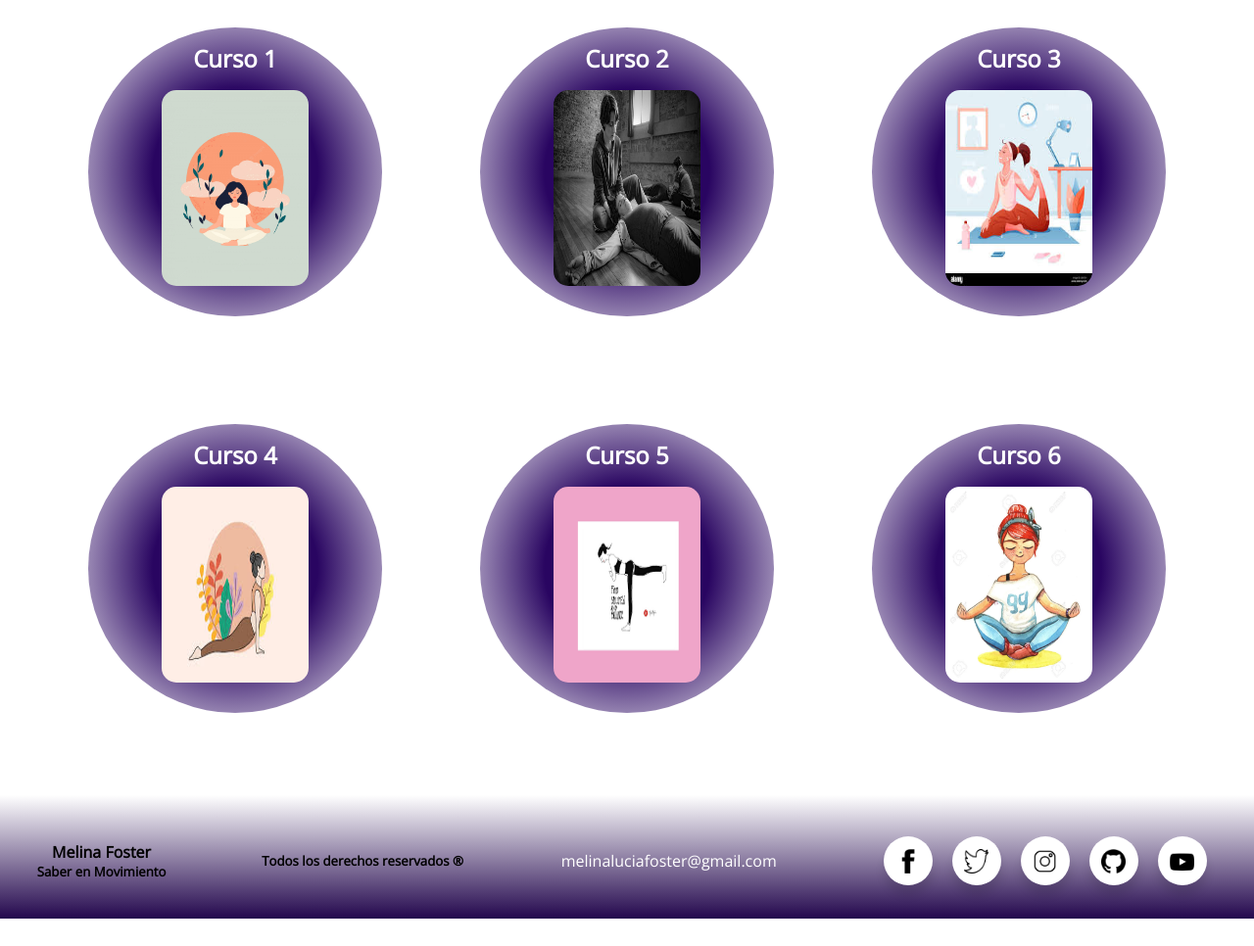
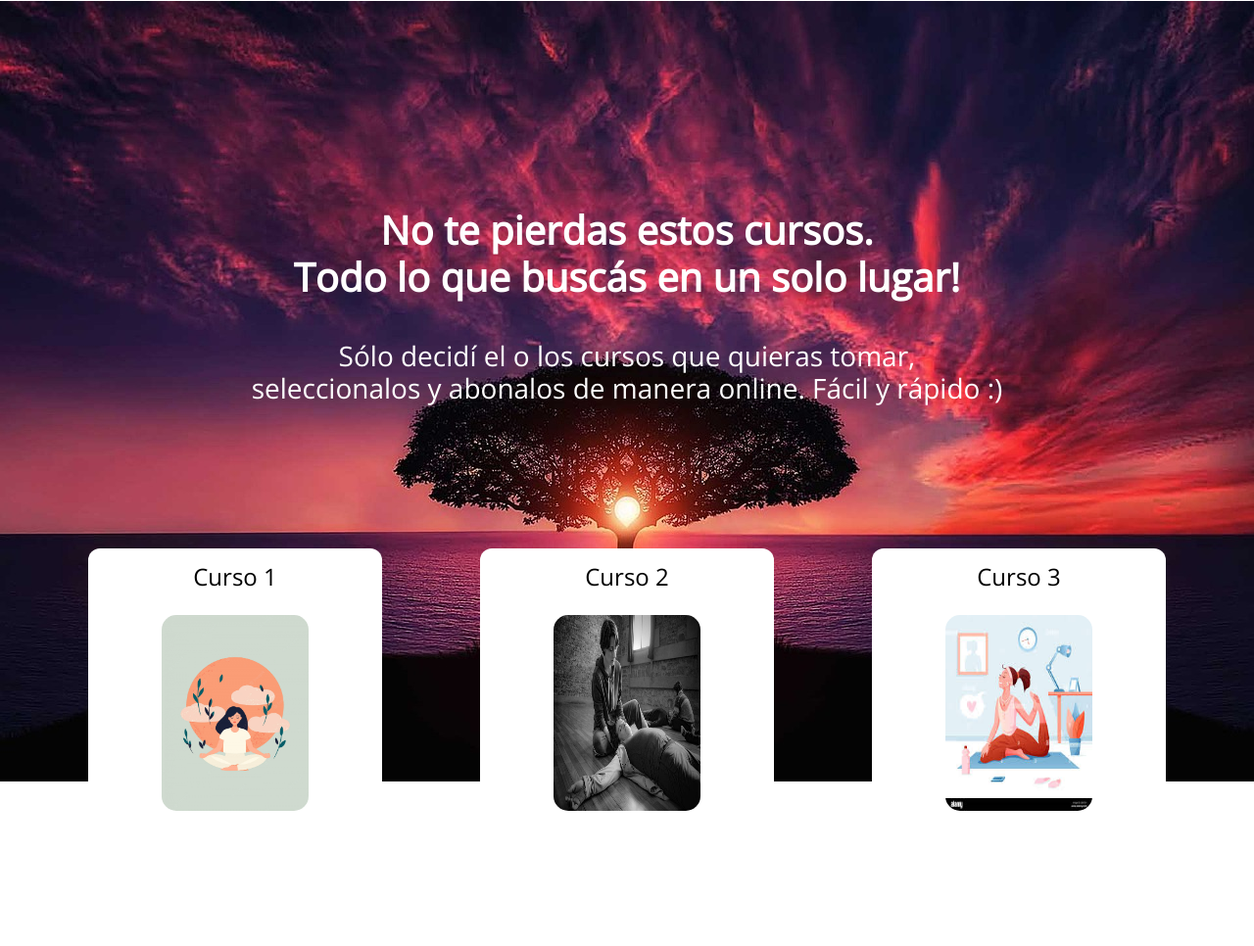
Before and after one commit to fabiobuchanan/proyectomeli, a plain HTML site: page pages/cursos.html in a window 1280 px wide. Shown: the part 601-1567 px from the top of the page at 98% size. Before the commit the page ends 1539 px from the top, so only its background shows below. Drawn offline with nearby package versions, Linux system fonts and the light colour scheme.

Commit message:
Agregué Bootstrap, voy a seguir modificando para adaptar algunas de las páginas

```diff
--- a/css/styles.css
+++ b/css/styles.css
@@ -6,7 +6,10 @@
 
 body {
     font-family: 'Open Sans', sans-serif;
+    height: 100%;
+    width: 100%;
     max-width: 100%;
+    font-size: 62.5%;
 }
 
 
@@ -95,7 +98,7 @@ body {
     background-position: center;
     background-size: cover;
     position: relative;
-    gap: 2rem;
+    font-size: 1.1rem;
 }
 
 @media screen and (min-width: 576px) {
@@ -190,6 +193,7 @@ li:hover {
     flex-direction: column;
     gap: 2rem;
     padding-bottom: 1rem;
+    font-size: 1rem;
 }
 
 @media screen and (min-width: 768px) {
@@ -278,6 +282,7 @@ li:hover {
     font-size: larger;
     margin-bottom: 3rem;
     gap: 3rem;
+    font-size: 1.3rem;
 }
 
 @media screen and (min-width: 768px) {
@@ -374,13 +379,25 @@ li:hover {
     flex-direction: column;
     align-items: center;
     gap: 3rem;
+    margin-top: 3rem;
     margin-bottom: 6rem;
+    font-size: 1.3rem;
+    padding-top: 4rem;
+    padding-bottom: 3rem;
+    background: #457fca;
+    background: -webkit-linear-gradient(to right, #5691c8, #457fca);
+    background: linear-gradient(to right, #5691c8, #457fca);
+    height: 800px;
 }
 
 .acerca-denosotros__texto {
     text-align: center;
     padding-left: 15px;
     padding-right: 15px;
+}
+
+.acerca-denosotros__titulo {
+    text-align: center;
 }
 
 @media screen and (min-width: 1024px) {
@@ -390,11 +407,12 @@ li:hover {
         "titulo3 titulo3"
         "texto3 video3" ;
         grid-template-columns: 30%;
-        grid-template-rows: 2fr;
+        grid-template-rows: 50px 300px;
         column-gap: 4rem;
         row-gap: 4rem ;
         justify-content: center;
-        margin-bottom: 8rem;
+        margin-bottom: 5rem;
+        height: 600px ;
     }
 
     .acerca-denosotros__titulo {
@@ -425,11 +443,9 @@ footer {
     background: -webkit-linear-gradient(#fff, #23074d);
     background: linear-gradient(#fff, #23074d);
     padding-top: 2rem;
-    max-width: 100%;
     display: flex;
     flex-direction: column;
     align-items: center;
-    gap: 1rem;
 }
 
 footer img {
@@ -447,6 +463,12 @@ footer img {
     text-align: center;
 }
 
+.footer h4, h5 {
+    font-size: 1rem;
+    font-weight:bold;
+}
+
+/*
 .youtube {
     height: 32px;
     width: 32px;
@@ -457,7 +479,7 @@ footer img {
     flex-direction: row;
     justify-content: space-around;
     gap: 2rem;
-}
+}*/
 
 
 .parrafo p {
@@ -467,6 +489,7 @@ footer img {
     border-image-width: 2rem;
     border-radius: 6px;
     color: #fff;
+    font-size: 1.2rem;
 }
 
 @media screen and (min-width: 768px) {
@@ -482,12 +505,15 @@ footer img {
 
 }
 
+/* ICONOS REDES EN FOOTER */
 
 @import url("https://fonts.googleapis.com/css2?family=Poppins&display=swap");
 
 .wrapper {
   display: inline-flex;
   list-style: none;
+  padding-left: 0;
+  gap: 5px;
 }
 
 .wrapper .icon {
@@ -495,7 +521,7 @@ footer img {
   background: #ffffff;
   border-radius: 50%;
   padding-left: 12px;
-  margin: 10px;
+
   width: 50px;
   height: 50px;
   font-size: 18px;
@@ -591,6 +617,7 @@ footer img {
     gap: 1.5rem;
     padding-bottom: 1.5rem;
     max-width: 100%;
+    height: 100%;
     margin: 4rem 4rem;
 }
 
@@ -642,6 +669,7 @@ footer img {
     align-items: center;
     justify-content: center;
     gap: .5rem;
+    font-size: 1rem;
 }
 
 
@@ -650,6 +678,7 @@ footer img {
     flex-direction: column;
     align-items: center;
     gap: .5rem;
+    font-size: 1.3rem;
 }
 
 .clases__video-texto p {
@@ -666,14 +695,23 @@ footer img {
 
 /* PÁGINA "CURSOS" ---------------------------------------------------------------------------------------*/
 
+    #cursos {
+        background-image: url(../img/landscape2.jpg);
+        background-repeat: no-repeat;
+        background-position: center;
+        background-attachment: fixed;
+        height: 2000px;
+    }
+
     #grid {
-        height: 2500px;
+        height: 100%;
+        width: 100%;
         display: flex;
         align-items: center;
         justify-content: center;
         flex-direction: column;
-        margin-top: 250px;
-        margin-bottom: 17rem;
+        margin-top: 20px;
+        margin-bottom: 10rem;
         gap: 8rem;
     }
 
@@ -692,7 +730,7 @@ footer img {
         background-color:#23074d;
         color: #fff;
         border: solid #23074d 20px;
-        border-radius: 20px;
+        border-radius: 12px;
         padding: 20px;
         font-size: 150%;
         text-align: center;
@@ -719,17 +757,58 @@ footer img {
         flex-direction: column;
         align-items: center;
         gap: 2rem;
+        color: white;
     }
 
-@media screen and (min-width: 768px) {
+    @media screen and (min-width: 768px) {
+        #grid {
+            height: 100%;
+            width: 100%;
+            display: flex;
+            align-items: center;
+            justify-content: center;
+            flex-direction: column;
+        }
+
+        .grid__productos {
+            display: grid;
+            grid-template-columns: 300px 300px;
+            grid-gap: 100px;
+            color: #444;
+            justify-content: center;
+        }
+
+        .box {
+            background-color: #979797;
+            color: #fff;
+            border: #23074d;
+            padding: 15px;
+            font-size: 150%;
+            align-content: center;
+            text-align: center;
+            gap: 1rem;
+        }
+
+        .grid__productos div {
+            justify-content: center;
+        }
+
+        .grid__productos img {
+            height: 200px;
+            width: 150px;
+            border-radius: 15px;
+        }
+    }
+
+
+@media screen and (min-width: 1024px) {
     #grid {
-        height: 1000px;
+        height: 100%;
+        width: 100%;
         display: flex;
         align-items: center;
         justify-content: center;
         flex-direction: column;
-        margin-top: 45px;
-        margin-bottom: 3rem;
     }
 
     .grid__productos {
@@ -738,14 +817,11 @@ footer img {
         grid-gap: 100px;
         color: #444;
         justify-content: center;
-        margin: 5rem 5rem;
     }
 
     .box {
-        background-color: #290561;
-        background: radial-gradient(circle, #290561 40%, white);
-        color: #fff;
-        border-radius: 50%;
+        background-color: #fff;
+        color: black;
         border: #23074d;
         padding: 15px;
         font-size: 150%;
@@ -810,6 +886,7 @@ footer img {
     padding-left: 1rem;
     margin-top: 3rem;
     margin-bottom: 3rem;
+    font-size: 1.3rem;
 }
 
 @media screen and (min-width: 768px) {
@@ -856,12 +933,27 @@ label {
 }
 
 .formulario__titulo {
-    font-size: 2rem;
+    font-size: 2.2rem;
     margin-bottom: .5em;
 }
 
 .formulario__texto {
     font-weight: 300;
+    font-size: 1rem;
+}
+
+.formulario p, a, legend {
+    font-size: 1.5rem;
+    text-align: center;
+}
+
+.formulario__cajas label {
+    font-size: 1rem;
+    text-align: center;
+}
+
+.formulario label {
+    font-size: 1rem;
 }
 
 input {
--- a/pages/cursos.html
+++ b/pages/cursos.html
@@ -4,6 +4,7 @@
     <meta charset="UTF-8">
     <meta http-equiv="X-UA-Compatible" content="IE=edge">
     <meta name="viewport" content="width=device-width, initial-scale=1.0">
+    <link href="https://cdn.jsdelivr.net/npm/bootstrap@5.3.0-alpha1/dist/css/bootstrap.min.css" rel="stylesheet" integrity="sha384-GLhlTQ8iRABdZLl6O3oVMWSktQOp6b7In1Zl3/Jr59b6EGGoI1aFkw7cmDA6j6gD" crossorigin="anonymous">
     <link rel="stylesheet" href="../css/styles.css">
     <link rel="icon" href="../img/Icono1.png">
     <link rel="preconnect" href="https://fonts.googleapis.com"><link rel="preconnect" href="https://fonts.gstatic.com" crossorigin><link href="https://fonts.googleapis.com/css2?family=Open+Sans:wght@300&display=swap" rel="stylesheet">
@@ -11,7 +12,7 @@
     <link href="https://unpkg.com/aos@2.3.1/dist/aos.css" rel="stylesheet">
     <title>MF - Cursos</title>
 </head>
-<body>
+<body id="cursos">
     <header id="contenedor">
         <div class="menu">
              <nav class="menu__nav">
@@ -54,8 +55,8 @@
 
     <section id="grid">
         <div class="grid__textos">
-            <h1>No te pierdas estos cursos. Todo lo que buscás en un solo lugar!</h1>
-            <h3>Sólo decidí el o los cursos que quieras tomar, seleccionalos y abonálos de manera online.
+            <h1><strong>No te pierdas estos cursos.<br>Todo lo que buscás en un solo lugar!</strong></h1>
+            <h3>Sólo decidí el o los cursos que quieras tomar,<br> seleccionalos y abonalos de manera online.
             Fácil y rápido :)</h3>
         </div>
         <div class="grid__productos">
@@ -132,5 +133,9 @@
       <script>
         AOS.init();
       </script>
+
+    <script src="https://cdn.jsdelivr.net/npm/bootstrap@5.3.0-alpha1/dist/js/bootstrap.bundle.min.js"
+    integrity="sha384-w76AqPfDkMBDXo30jS1Sgez6pr3x5MlQ1ZAGC+nuZB+EYdgRZgiwxhTBTkF7CXvN"
+    crossorigin="anonymous"></script>
 </body>
 </html>
```
Also changed, not shown: index.html (+4 -1 lines), pages/contacto.html (+1 -1 lines).
